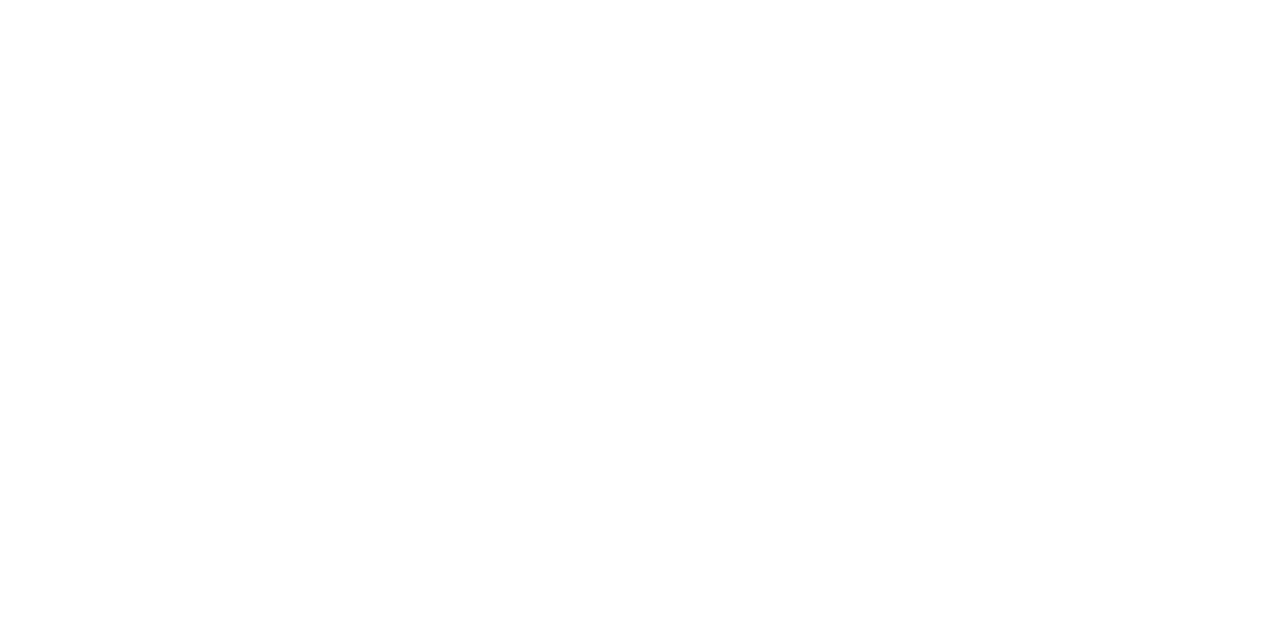
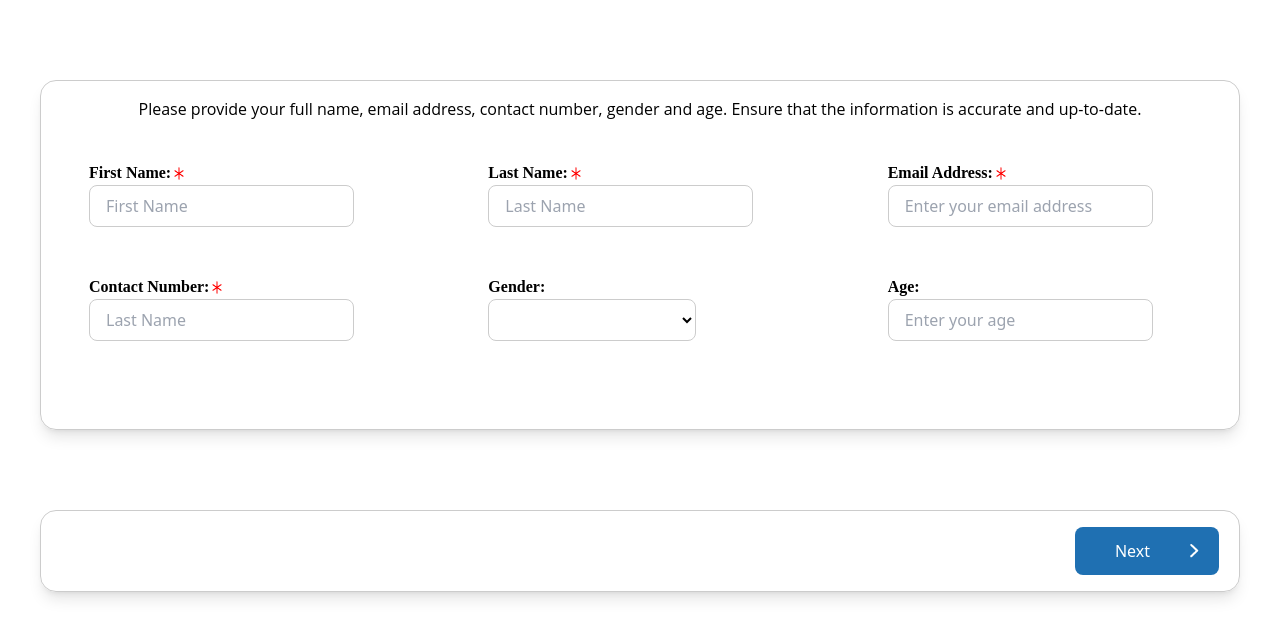
Before and after one commit to devwande/proliferate, a React (Vite) app: page /personalInformation in a window 1280 px wide. Before the commit this address had no page. Shown: the top 638 px of the page. Built offline with nearby package versions, Linux system fonts and the light colour scheme.

Commit message:
i created the personal information page

```diff
--- a/src/App.tsx
+++ b/src/App.tsx
@@ -1,5 +1,8 @@
 import { BrowserRouter as Router, Routes, Route } from "react-router-dom";
 import HomeLogin from "./pages/HomeLogin";
+import Registration from "./pages/registration";
+import PersonalInformation from "./pages/PersonalInformation";
+import AcademicDetails from "./pages/AcademicDetails";
 
 
 function App() {
@@ -9,6 +12,9 @@
         <div>
           <Routes>
            <Route path="/" element={<HomeLogin />} />
+           <Route path="/registration" element={<Registration />} />
+           <Route path="/personalInformation" element={<PersonalInformation />} />
+           <Route path="/academicDetails" element={<AcademicDetails />} />
           </Routes>
         </div>
       </Router>
--- /dev/null
+++ b/src/pages/AcademicDetails.tsx
@@ -0,0 +1,14 @@
+import Registration from "./registration";
+
+
+const AcademicDetails = () => {
+  return (
+    <>
+      <Registration />
+
+       <h1>my name is Wande</h1>
+    </>
+  );
+};
+
+export default AcademicDetails;
--- a/src/pages/HomeLogin.tsx
+++ b/src/pages/HomeLogin.tsx
@@ -5,8 +5,12 @@
 import googleLogo from "../assets/googleLogo.svg";
 import linkedinLogo from "../assets/linkedinLogo.svg";
 import { useState } from "react";
+import { useNavigate } from "react-router-dom";
+
 
 const HomeLogin = () => {
+  const navigate = useNavigate();
+
   const [username, setUsername] = useState("");
   const [password, setPassword] = useState("");
 
@@ -84,6 +88,9 @@
             <button
               type="submit"
               className="bg-lightblue text-white font-bold py-2 px-4 rounded-full mr-4"
+              onClick={() => {
+                navigate("/registration")
+              }}
             >
               Login
             </button>
--- /dev/null
+++ b/src/pages/PersonalInformation.tsx
@@ -0,0 +1,135 @@
+import asterisks from "../assets/images/prime_asteriks.png";
+import next from "../assets/images/next.png";
+import { useNavigate } from "react-router-dom";
+
+const PersonalInformation = () => {
+  const navigate = useNavigate();
+
+
+  return (
+    <>
+      <div className="border border-lightgrey rounded-2xl pt-4 pb-10 mt-20 mr-10 ml-10 shadow-lg">
+        <h1 className="pb-10 text-center font-normal font-opensans content-center">
+          Please provide your full name, email address, contact number, gender
+          and age. Ensure that the information is accurate and up-to-date.
+        </h1>
+        <form className="grid grid-cols-3 gap-12 pb-12 pl-12">
+          <div className="">
+            <label
+              htmlFor="firstname"
+              className="font-montserrat font-semibold flex items-center"
+            >
+              First Name:
+              <img src={asterisks} alt="asterisks" />
+            </label>
+            <input
+              type="text"
+              id="firstname"
+              placeholder="First Name"
+              className="bg-white border border-lightgrey rounded-lg px-4 py-2"
+            />
+          </div>
+
+          <div className="">
+            <label
+              htmlFor="lastname"
+              className="font-montserrat font-semibold flex items-center"
+            >
+              Last Name:
+              <img src={asterisks} alt="asterisks" />
+            </label>
+            <input
+              type="text"
+              id="lastname"
+              placeholder="Last Name"
+              className="bg-white border border-lightgrey rounded-lg px-4 py-2"
+            />
+          </div>
+
+          <div className="">
+            <label
+              htmlFor="email"
+              className="font-montserrat font-semibold flex items-center"
+            >
+              Email Address:
+              <img src={asterisks} alt="asterisks" />
+            </label>
+            <input
+              type="email"
+              id="email"
+              placeholder="Enter your email address"
+              className="bg-white border border-lightgrey rounded-lg px-4 py-2"
+            />
+          </div>
+
+          <div className="">
+            <label
+              htmlFor="contact"
+              className="font-montserrat font-semibold flex items-center"
+            >
+              Contact Number:
+              <img src={asterisks} alt="asterisks" />
+            </label>
+            <input
+              type="number"
+              id="lastname"
+              placeholder="Last Name"
+              className="bg-white border border-lightgrey rounded-lg px-4 py-2"
+            />
+          </div>
+
+          <div>
+            <label
+              htmlFor="gender"
+              className="font-montserrat font-semibold flex items-center"
+            >
+              Gender:
+            </label>
+
+            <select
+              id="gender"
+              className="bg-white border border-lightgrey rounded-lg px-4 py-2 w-52"
+              //   value={country}
+              //   onChange={handleCountryChange}
+            >
+              <option value=""> </option>
+              <option value="Male">Male</option>
+              <option value="Female">Female</option>
+              <option value="Non-binary">Non-binary</option>
+              <option value="n/a">Prefer not to be said</option>
+            </select>
+          </div>
+
+          <div>
+            <label
+              htmlFor="age"
+              className="font-montserrat font-semibold flex items-center"
+            >
+              Age:
+            </label>
+            <input
+              type="number"
+              id="age"
+              placeholder="Enter your age"
+              className="bg-white border  border-lightgrey rounded-lg px-4 py-2"
+            />
+          </div>
+        </form>
+      </div>
+
+      <div className="border border-lightgrey rounded-2xl pt-4 pb-4 mt-20 mr-10 ml-10 shadow-lg pr-5 flex justify-end">
+        <button
+          className="flex items-center bg-lightblue text-white gap-10 pl-10 py-3 px-5 rounded-lg"
+          onClick={() => {
+            navigate("/academicDetails")
+          }}
+        >
+          Next
+          <img src={next} alt="next symbol" />
+        </button>
+      </div>
+    </>
+  );
+};
+
+export default PersonalInformation;
--- /dev/null
+++ b/src/pages/registration.tsx
@@ -0,0 +1,112 @@
+import proliferate from "../assets/proliferate.svg";
+import { useState } from "react";
+import { useNavigate } from "react-router-dom";
+import PersonalInformation from "./PersonalInformation";
+import AcademicDetails from "./AcademicDetails";
+
+const Registration = () => {
+const navigate = useNavigate();
+
+  const [activeTab, setActiveTab] = useState(0);
+  const handleTabClick = (index: any) => {
+    setActiveTab(index);
+  };
+
+  const renderForm = () => {
+    switch (activeTab) {
+      case 1:
+        return <PersonalInformation />;
+      // Add cases for other tabs if needed
+      default:
+        return null;
+    }
+};
+
+  return (
+    <div className="flex flex-col h-screen">
+      {/* Logo and Title */}
+      <div className="relative">
+        {/* Logo */}
+        <img
+          src={proliferate}
+          alt="proliferate-logo"
+          className="absolute pt-4 pl-4 w-auto h-auto"
+        />
+
+        {/* Title */}
+        <h1 className="text-3xl mt-20 mb-8 font-montserrat font-bold text-center">
+          Student Registration | Personal Information
+        </h1>
+      </div>
+
+      {/* Tabs */}
+      <section className="border-t border-b w-fit self-center border-ash">
+        <div className="flex justify-center">
+          {/* Personal Information Tab */}
+          <button
+            onClick={() => handleTabClick(1)}
+            className={`px-4 py-2 border-r border-l border-black ${
+              activeTab === 1
+                ? "bg-lightblue text-white"
+                : "bg-white text-black"
+            }`}
+          >
+            Personal Information
+          </button>
+
+          {/* Academic Details Tab */}
+          <button
+            onClick={() => {handleTabClick(2); navigate("/academicDetails"); }}
+            className={`px-4 py-2 border-r border-black ${
+              activeTab === 2
+                ? "bg-lightblue text-white"
+                : "bg-white text-black"
+            }`}
+          >
+            Academic Details
+          </button>
+
+          {/* Preferences Tab */}
+          <button
+            onClick={() => handleTabClick(3)}
+            className={`px-4 py-2 border-r border-black ${
+              activeTab === 3
+                ? "bg-lightblue text-white"
+                : "bg-white text-black"
+            }`}
+          >
+            Preferences
+          </button>
+
+          {/* Learning Goals Tab */}
+          <button
+            onClick={() => handleTabClick(4)}
+            className={`px-4 py-2 border-r border-black ${
+              activeTab === 4
+                ? "bg-lightblue text-white"
+                : "bg-white text-black"
+            }`}
+          >
+            Learning Goals
+          </button>
+
+          {/* Terms & Conditions Tab */}
+          <button
+            onClick={() => handleTabClick(5)}
+            className={`px-4 py-2 border-r border-black ${
+              activeTab === 5
+                ? "bg-lightblue text-white"
+                : "bg-white text-black"
+            }`}
+          >
+            Terms & Conditions
+          </button>
+        </div>
+      </section>
+      {renderForm()}
+      {/* {PersonalInformation()} */}
+    </div>
+  );
+};
+
+export default Registration;
--- a/tailwind.config.js
+++ b/tailwind.config.js
@@ -32,7 +32,8 @@
       }
     },
     fontFamily: {
-      montserrat: ["Montserrat", "Open Sans"]
+      montserrat: ["Montserrat"],
+      opensans: ["Open Sans"]
     },
   },
   plugins: [],
```
Also changed, not shown: src/assets/images/next.png (added), src/assets/images/prime_asteriks.png (added), src/pages/auth/register.tsx (deleted).
